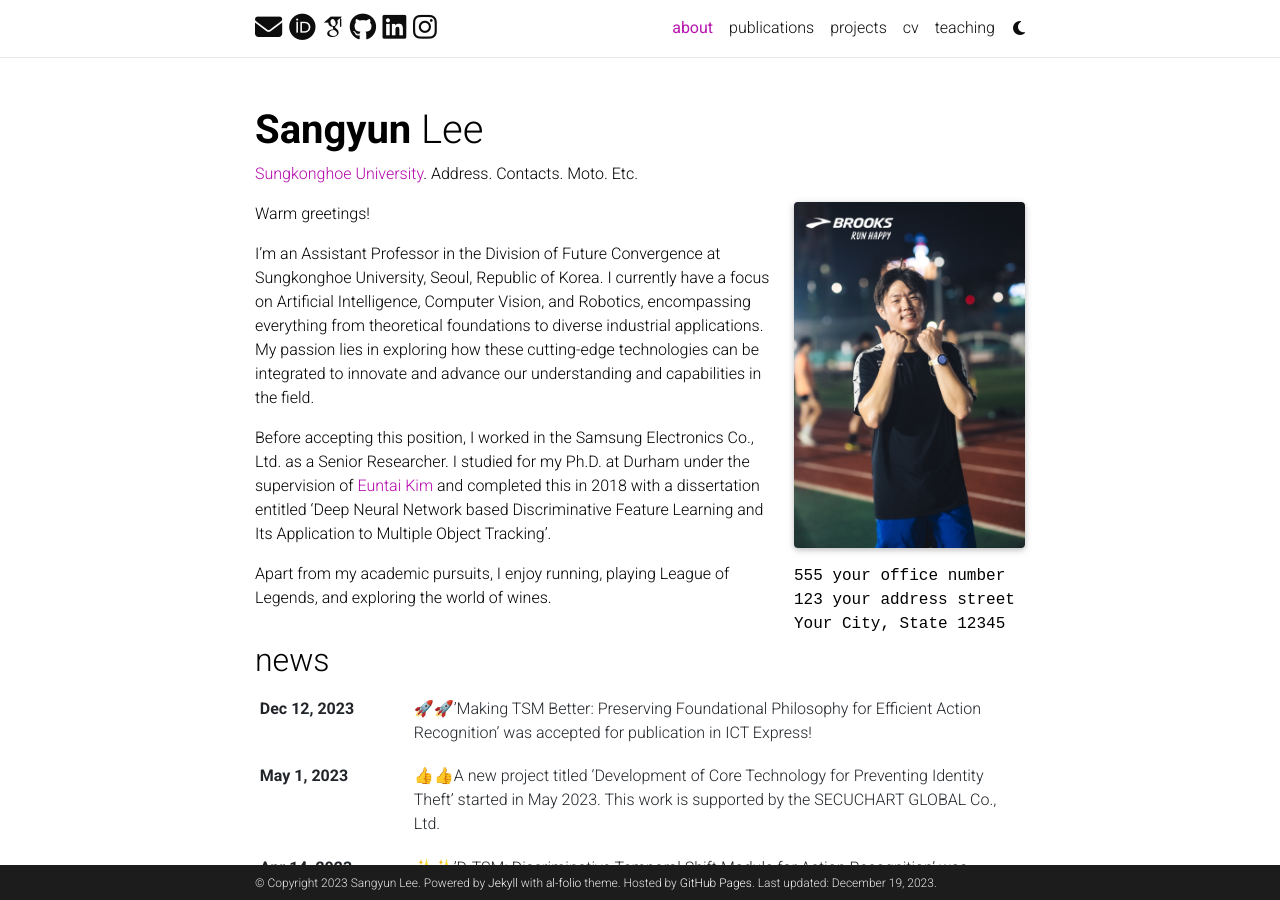
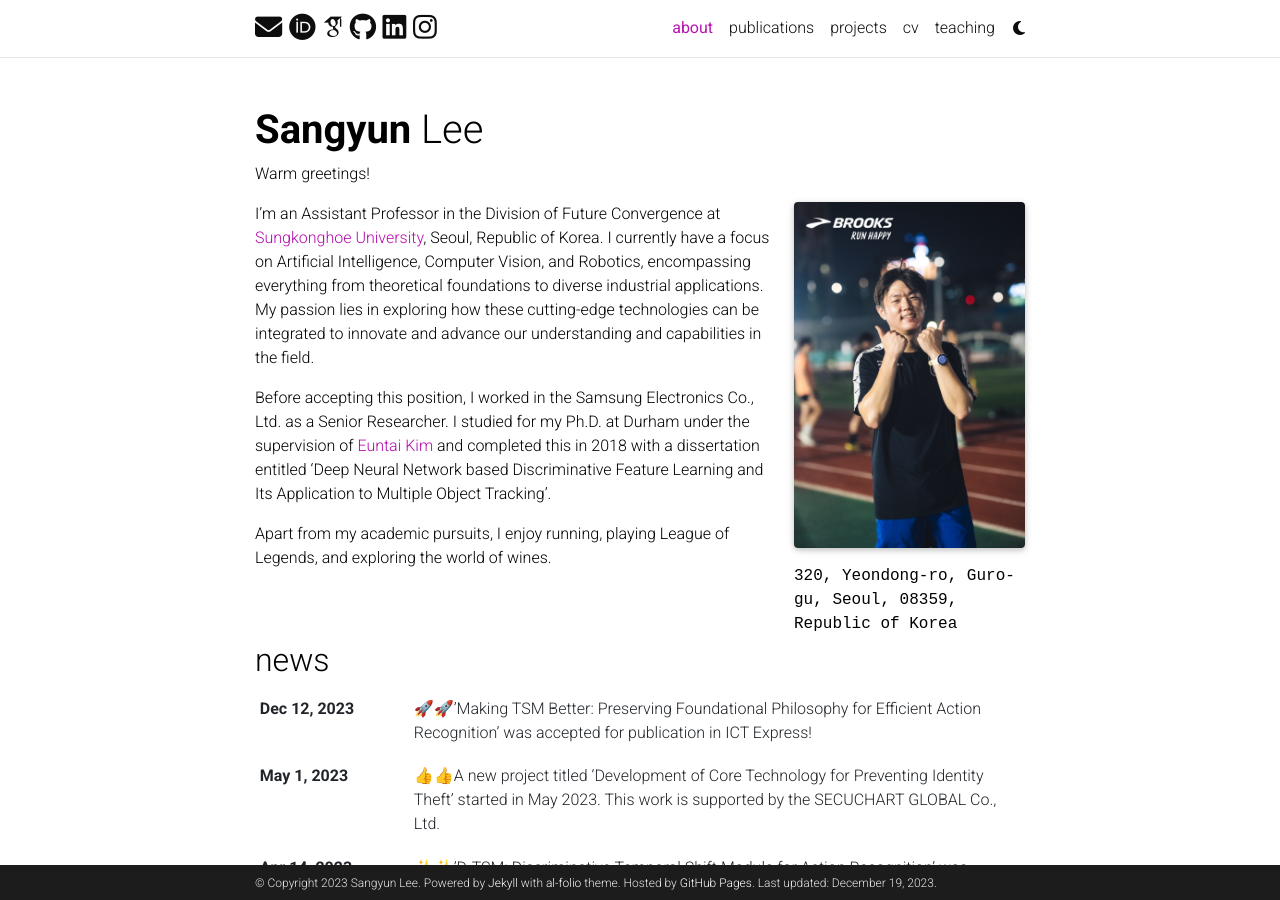
Before and after one commit to sylee-skhu/sylee-skhu.github.io, a Jekyll site: the page built from _pages/about.md, in a window 1280 px wide and 900 px high. Built offline with Jekyll 4.4.1, drawn with Linux system fonts in a browser that asks for light colours; full-size pictures stand in for the smaller copies a plugin makes; emoji names are drawn with the system emoji font; some web fonts are replaced; comment, search, counter and statistics services are not loaded; a style sheet for code colours, icons or effects is not loaded.

Commit message:
Update profile

```diff
--- a/Gemfile
+++ b/Gemfile
@@ -17,8 +17,7 @@
     gem 'jekyll-toc'
     gem 'jekyll-twitter-plugin'
     gem 'jemoji'
-    gem 'wdm', '~> 0.1.0'
-    #gem 'mini_racer'
+    gem 'mini_racer'
     gem 'unicode_utils'
     gem 'webrick'
 end
--- a/_pages/about.md
+++ b/_pages/about.md
@@ -2,16 +2,14 @@
 layout: about
 title: about
 permalink: /
-subtitle: <a href='https://www.skhu.ac.kr/'>Sungkonghoe University</a>. Address. Contacts. Moto. Etc.
+subtitle: Warm greetings!
 
 profile:
   align: right
   image: sylee.jpg
   image_circular: false # crops the image to make it circular
   more_info: >
-    <p>555 your office number</p>
-    <p>123 your address street</p>
-    <p>Your City, State 12345</p>
+    <p>320, Yeondong-ro, Guro-gu, Seoul, 08359, Republic of Korea</p>
 
 news: true  # includes a list of news items
 latest_posts: false  # includes a list of the newest posts
```
Also changed, not shown: other parts of _pages/about.md (+1 -3 lines).
